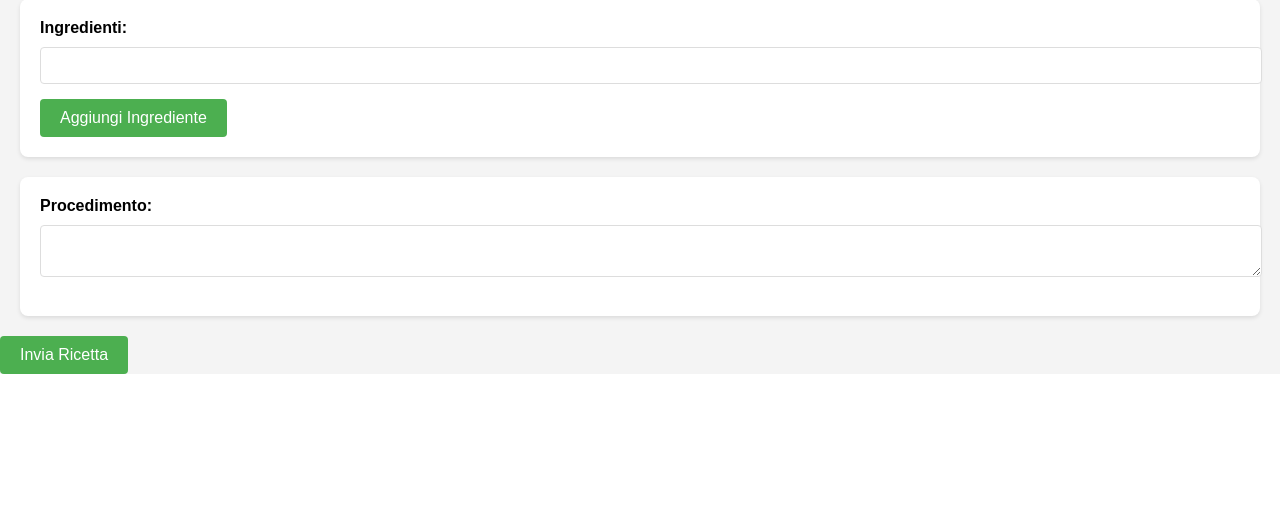
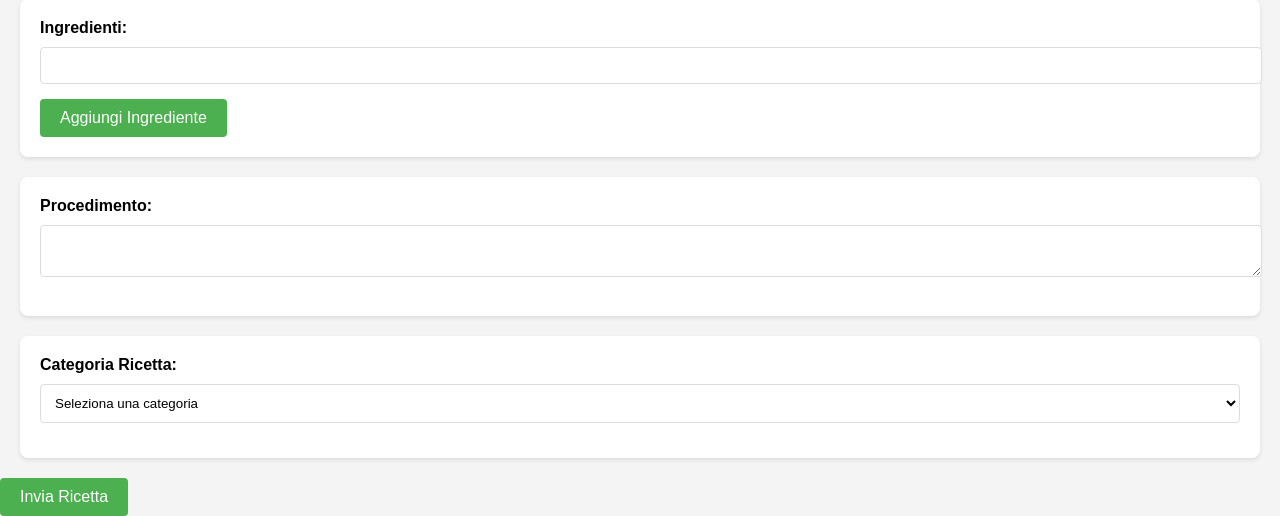
Before and after one commit to partypankes/WebTecnologiesProject, a PHP site: page /recipe.html in a window 1280 px wide. Shown: the part 535-1051 px from the top of the page. Before the commit the page ends 909 px from the top, so only its background shows below. Run offline with PHP 8.4, Linux system fonts and the light colour scheme.

Commit message:
add categorie in recipes

```diff
--- a/recipe/recipe.html
+++ b/recipe/recipe.html
@@ -40,6 +40,19 @@
         <textarea id="procedimentoRicetta" name="procedimentoRicetta"></textarea>
     </div>
 
+    <div class="form-section">
+        <label for="categoriaRicetta">Categoria Ricetta:</label>
+        <select id="categoriaRicetta" name="categoriaRicetta" onchange="nascondiOpzioneIniziale()">
+            <option value="" disabled selected>Seleziona una categoria</option>
+            <option value="vegane">Vegane</option>
+            <option value="dolci">Dolci</option>
+            <option value="veloci">Veloci</option>
+            <option value="tradizionali">Tradizionali</option>
+            <option value="internazionali">Internazionali</option>
+        </select>
+    </div>
+
+
     <button type="submit">Invia Ricetta</button>
 </form>
 
--- a/recipe/script.js
+++ b/recipe/script.js
@@ -30,3 +30,15 @@ function mostraAnteprima(event) {
         reader.readAsDataURL(file);
     });
 }
+document.getElementById('ricettaForm').onsubmit = function(event) {
+    var categoria = document.getElementById('categoriaRicetta').value;
+    if (categoria === "") {
+        alert("Per favore, seleziona una categoria per la ricetta.");
+        event.preventDefault();
+    }
+};
+
+function nascondiOpzioneIniziale() {
+    var selectElement = document.getElementById('categoriaRicetta');
+    selectElement.options[0].hidden = true; // Nasconde l'opzione iniziale
+}
--- a/recipe/styles.css
+++ b/recipe/styles.css
@@ -60,3 +60,16 @@ button:hover {
     max-height: 100px;
     margin-right: 10px;
 }
+select {
+    width: 100%;
+    padding: 10px;
+    margin-bottom: 15px;
+    border: 1px solid #ddd;
+    border-radius: 4px;
+    background-color: white;
+}
+
+/* Stile per l'opzione disabilitata */
+select option[disabled] {
+    color: grey;
+}
```
